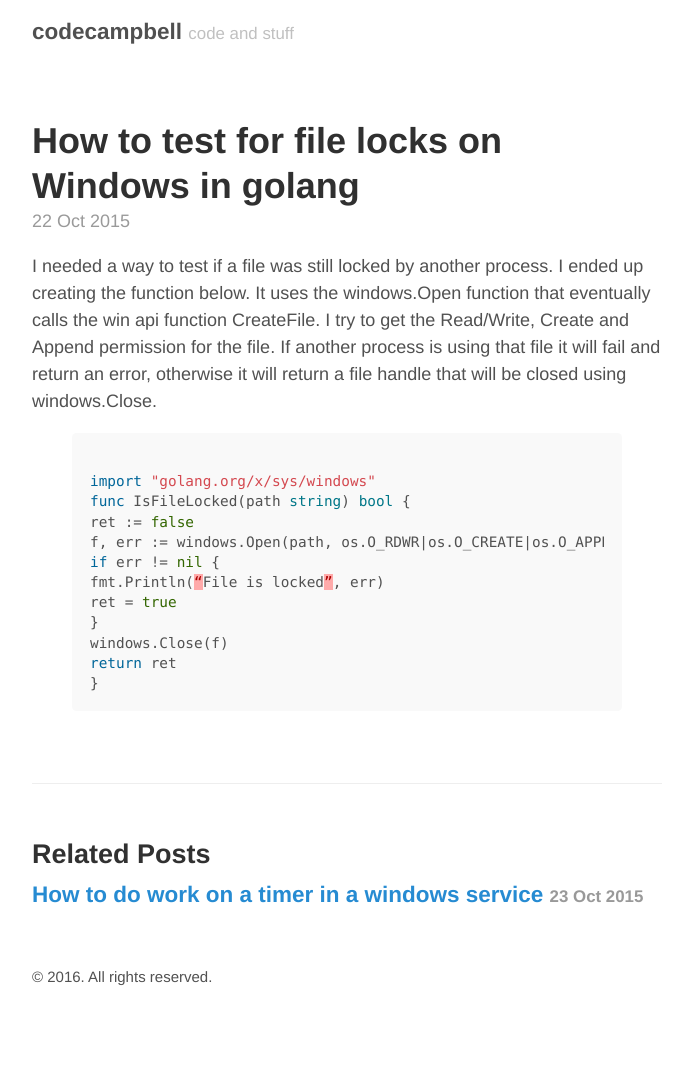
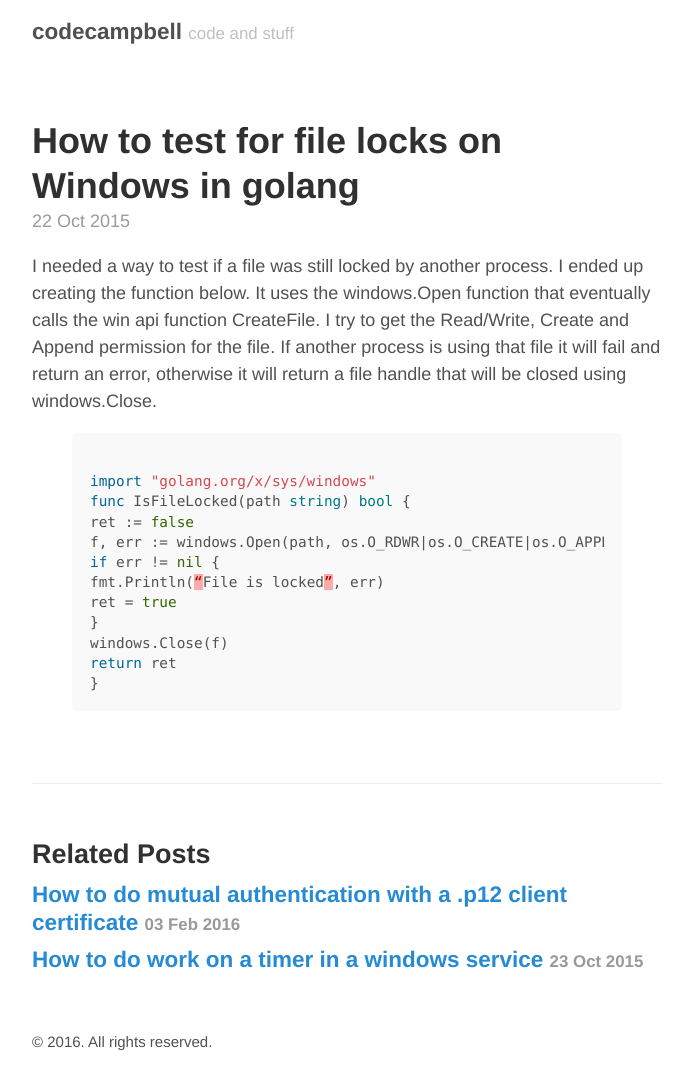
Before and after one commit to blaircamp/blaircamp.github.io, a Jekyll site: the page built from _posts/2015-10-22-file-locks-golang.markdown, in a window 1280 px wide. Shown: the whole page, without its empty margins (293-986 px from the left). Built offline with Jekyll 4.4.1, drawn with Linux system fonts in a browser that asks for light colours; before the commit the page ends 1026 px from its top, so only the background shows below that.

Commit message:
Update 2016-02-03-simple-webpack-configuration-explain.markdown

```diff
--- a/_posts/2016-02-03-simple-webpack-configuration-explain.markdown
+++ b/_posts/2016-02-03-simple-webpack-configuration-explain.markdown
@@ -1,7 +1,10 @@
 ---
-published: false
+published: true
+title: How to do mutual authentication with a .p12 client certificate
+layout: post
+tags: [webpack,javascript,reactjs]
+categories: [webpack,javascript,reactjs]
 ---
-
 
 
 ##Simple Webpack Configuration Explain
@@ -11,5 +14,4 @@ published: false
 
 alert('hello world');
 
-
 {% endhighlight %}
```
